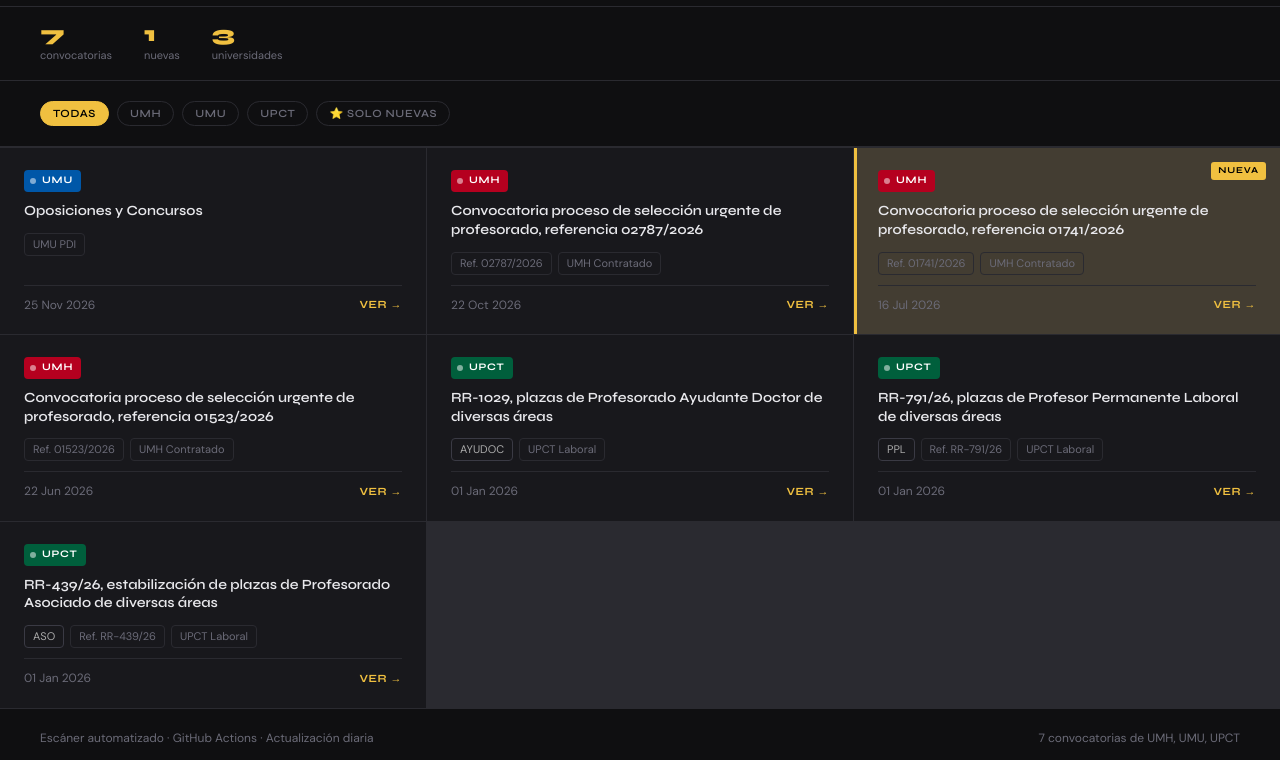
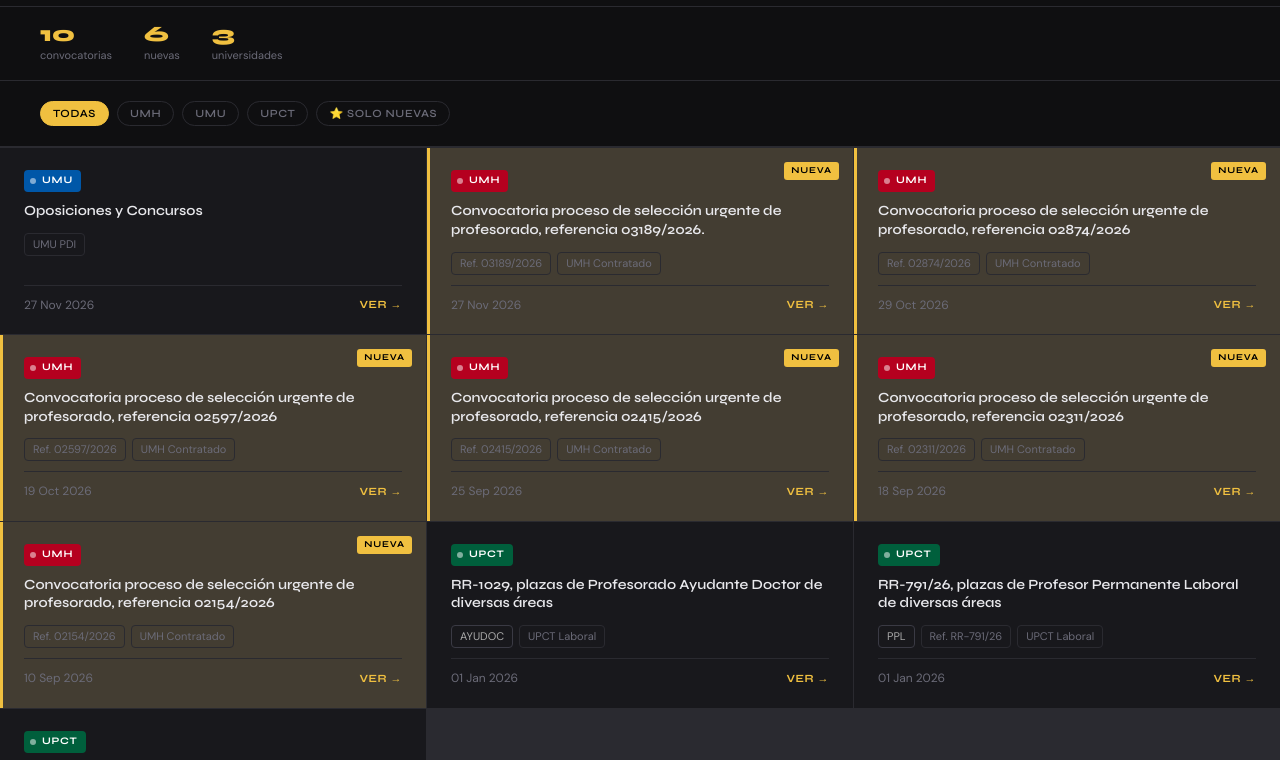
Before and after one commit to victoskyct/Radar_plazas, a plain HTML site: page docs/index.html in a window 1280 px wide. Shown: the part 83-843 px from the top of the page. Drawn offline with Linux system fonts and the light colour scheme.

Commit message:
chore: actualización 2026-11-27 17:15 UTC

```diff
--- a/docs/index.html
+++ b/docs/index.html
@@ -254,18 +254,18 @@
   <div class="header-title">Plazas <span>PDI</span></div>
   <div class="header-meta">
     Última actualización<br>
-    <strong>25/11/2026 17:50 UTC</strong>
+    <strong>27/11/2026 17:15 UTC</strong>
   </div>
 </header>
 
 <!-- Stats -->
 <div class="stats">
   <div class="stat">
-    <span class="stat-value" id="count-total">7</span>
+    <span class="stat-value" id="count-total">10</span>
     <span class="stat-label">convocatorias</span>
   </div>
   <div class="stat">
-    <span class="stat-value" id="count-new" style="color:#f0c040">1</span>
+    <span class="stat-value" id="count-new" style="color:#f0c040">6</span>
     <span class="stat-label">nuevas</span>
   </div>
   <div class="stat">
@@ -307,34 +307,8 @@
     </div>
 
     <div class="card-footer">
-      <span class="fecha">25 Nov 2026</span>
+      <span class="fecha">27 Nov 2026</span>
       <a class="ver-link" href="https://www.um.es/web/pdi/oposiciones-concursos" target="_blank" rel="noopener">
-        Ver →
-      </a>
-    </div>
-  </div>
-
-  <div class="card "
-       data-univ="UMH"
-       data-new="false">
-
-    <span class="univ-badge univ-UMH">UMH</span>
-
-    <div class="card-title">Convocatoria proceso de selección urgente de profesorado, referencia 02787/2026</div>
-
-    <div class="card-meta">
-
-
-      <span class="tag">Ref. 02787/2026</span>
-
-
-      <span class="tag">UMH Contratado</span>
-
-    </div>
-
-    <div class="card-footer">
-      <span class="fecha">22 Oct 2026</span>
-      <a class="ver-link" href="https://servicioprofesorado.umh.es/2026/10/22/convocatoria-proceso-de-seleccion-urgente-de-profesorado-referencia-02787-2026/" target="_blank" rel="noopener">
         Ver →
       </a>
     </div>
@@ -346,12 +320,12 @@
 
     <span class="univ-badge univ-UMH">UMH</span>
 
-    <div class="card-title">Convocatoria proceso de selección urgente de profesorado, referencia 01741/2026</div>
+    <div class="card-title">Convocatoria proceso de selección urgente de profesorado, referencia 03189/2026.</div>
 
     <div class="card-meta">
 
 
-      <span class="tag">Ref. 01741/2026</span>
+      <span class="tag">Ref. 03189/2026</span>
 
 
       <span class="tag">UMH Contratado</span>
@@ -359,25 +333,25 @@
     </div>
 
     <div class="card-footer">
-      <span class="fecha">16 Jul 2026</span>
-      <a class="ver-link" href="https://servicioprofesorado.umh.es/2026/07/16/convocatoria-proceso-de-seleccion-urgente-de-profesorado-referencia-01741-2026/" target="_blank" rel="noopener">
+      <span class="fecha">27 Nov 2026</span>
+      <a class="ver-link" href="https://servicioprofesorado.umh.es/2026/11/27/convocatoria-proceso-de-seleccion-urgente-de-profesorado-referencia-03189-2026/" target="_blank" rel="noopener">
         Ver →
       </a>
     </div>
   </div>
 
-  <div class="card "
+  <div class="card is-new"
        data-univ="UMH"
-       data-new="false">
+       data-new="true">
 
     <span class="univ-badge univ-UMH">UMH</span>
 
-    <div class="card-title">Convocatoria proceso de selección urgente de profesorado, referencia 01523/2026</div>
+    <div class="card-title">Convocatoria proceso de selección urgente de profesorado, referencia 02874/2026</div>
 
     <div class="card-meta">
 
 
-      <span class="tag">Ref. 01523/2026</span>
+      <span class="tag">Ref. 02874/2026</span>
 
 
       <span class="tag">UMH Contratado</span>
@@ -385,8 +359,112 @@
     </div>
 
     <div class="card-footer">
-      <span class="fecha">22 Jun 2026</span>
-      <a class="ver-link" href="https://servicioprofesorado.umh.es/2026/06/22/convocatoria-proceso-de-seleccion-urgente-de-profesorado-referencia-01523-2026/" target="_blank" rel="noopener">
+      <span class="fecha">29 Oct 2026</span>
+      <a class="ver-link" href="https://servicioprofesorado.umh.es/2026/10/29/convocatoria-proceso-de-seleccion-urgente-de-profesorado-referencia-02874-2026/" target="_blank" rel="noopener">
+        Ver →
+      </a>
+    </div>
+  </div>
+
+  <div class="card is-new"
+       data-univ="UMH"
+       data-new="true">
+
+    <span class="univ-badge univ-UMH">UMH</span>
+
+    <div class="card-title">Convocatoria proceso de selección urgente de profesorado, referencia 02597/2026</div>
+
+    <div class="card-meta">
+
+
+      <span class="tag">Ref. 02597/2026</span>
+
+
+      <span class="tag">UMH Contratado</span>
+
+    </div>
+
+    <div class="card-footer">
+      <span class="fecha">19 Oct 2026</span>
+      <a class="ver-link" href="https://servicioprofesorado.umh.es/2026/10/19/convocatoria-proceso-de-seleccion-urgente-de-profesorado-referencia-02597-2026/" target="_blank" rel="noopener">
+        Ver →
+      </a>
+    </div>
+  </div>
+
+  <div class="card is-new"
+       data-univ="UMH"
+       data-new="true">
+
+    <span class="univ-badge univ-UMH">UMH</span>
+
+    <div class="card-title">Convocatoria proceso de selección urgente de profesorado, referencia 02415/2026</div>
+
+    <div class="card-meta">
+
+
+      <span class="tag">Ref. 02415/2026</span>
+
+
+      <span class="tag">UMH Contratado</span>
+
+    </div>
+
+    <div class="card-footer">
+      <span class="fecha">25 Sep 2026</span>
+      <a class="ver-link" href="https://servicioprofesorado.umh.es/2026/09/25/convocatoria-proceso-de-seleccion-urgente-de-profesorado-referencia-02415-2026/" target="_blank" rel="noopener">
+        Ver →
+      </a>
+    </div>
+  </div>
+
+  <div class="card is-new"
+       data-univ="UMH"
+       data-new="true">
+
+    <span class="univ-badge univ-UMH">UMH</span>
+
+    <div class="card-title">Convocatoria proceso de selección urgente de profesorado, referencia 02311/2026</div>
+
+    <div class="card-meta">
+
+
+      <span class="tag">Ref. 02311/2026</span>
+
+
+      <span class="tag">UMH Contratado</span>
+
+    </div>
+
+    <div class="card-footer">
+      <span class="fecha">18 Sep 2026</span>
+      <a class="ver-link" href="https://servicioprofesorado.umh.es/2026/09/18/convocatoria-proceso-de-seleccion-urgente-de-profesorado-referencia-02311-2026/" target="_blank" rel="noopener">
+        Ver →
+      </a>
+    </div>
+  </div>
+
+  <div class="card is-new"
+       data-univ="UMH"
+       data-new="true">
+
+    <span class="univ-badge univ-UMH">UMH</span>
+
+    <div class="card-title">Convocatoria proceso de selección urgente de profesorado, referencia 02154/2026</div>
+
+    <div class="card-meta">
+
+
+      <span class="tag">Ref. 02154/2026</span>
+
+
+      <span class="tag">UMH Contratado</span>
+
+    </div>
+
+    <div class="card-footer">
+      <span class="fecha">10 Sep 2026</span>
+      <a class="ver-link" href="https://servicioprofesorado.umh.es/2026/09/10/convocatoria-proceso-de-seleccion-urgente-de-profesorado-referencia-02154-2026/" target="_blank" rel="noopener">
         Ver →
       </a>
     </div>
@@ -478,7 +556,7 @@
 
 <footer>
   <span>Escáner automatizado · GitHub Actions · Actualización diaria</span>
-  <span>7 convocatorias de UMH, UMU, UPCT</span>
+  <span>10 convocatorias de UMH, UMU, UPCT</span>
 </footer>
 
 <script>
```
Also changed, not shown: state/plazas.json (+7 -4 lines).
